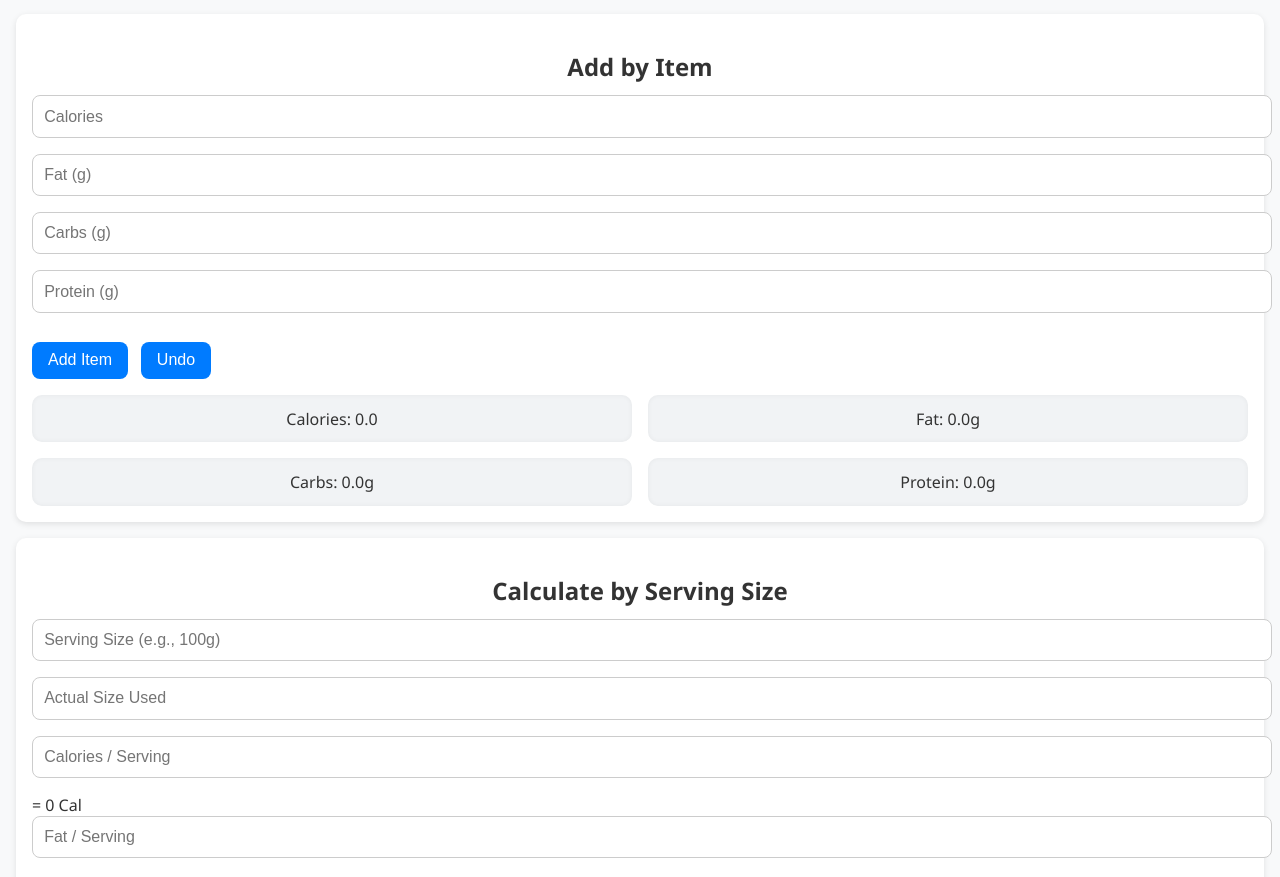
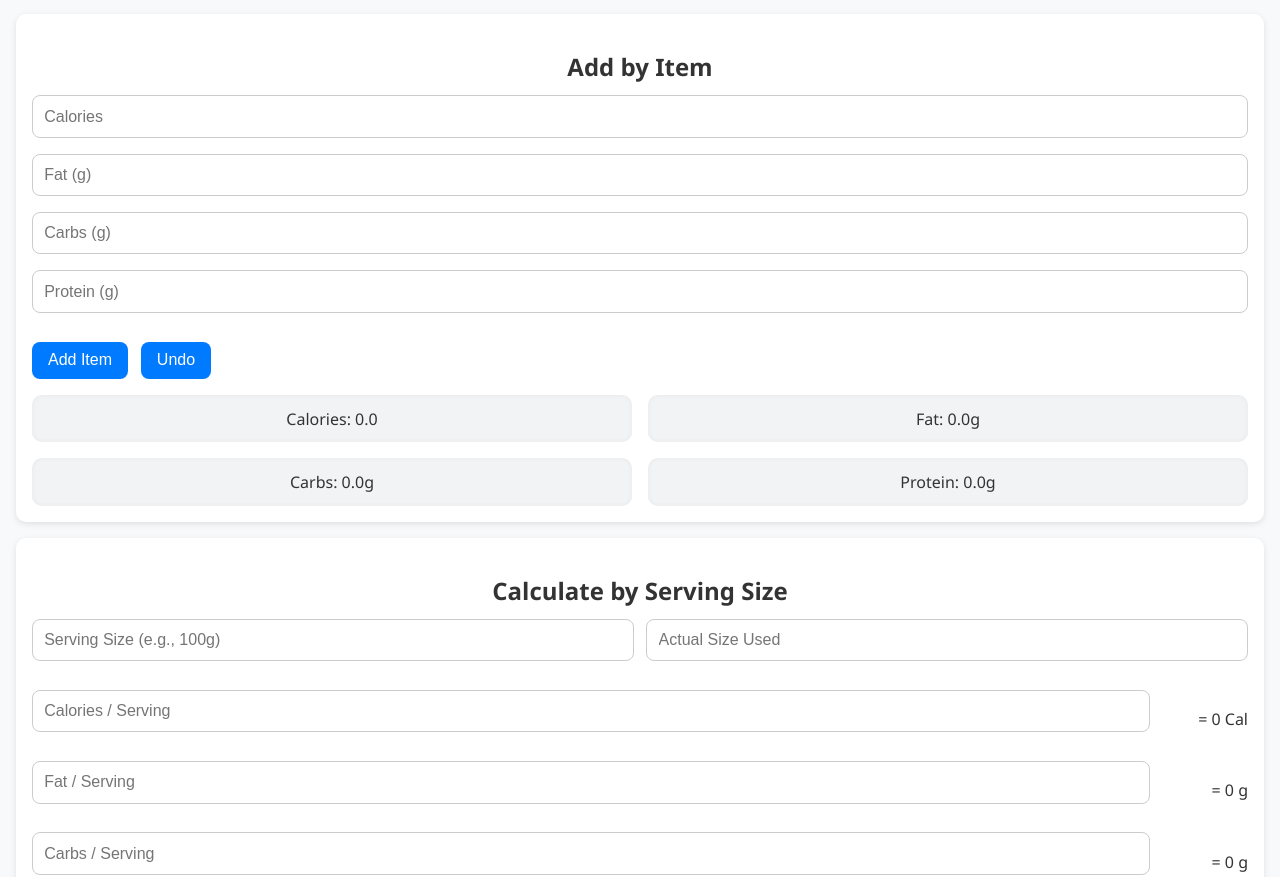
Before and after one commit to Rthunt15/Rthunt15.github.io, a plain HTML site: page Macro Calc/index.html in a window 1280 px wide. Shown: the part 82-959 px from the top of the page. Drawn offline with Linux system fonts and the light colour scheme.

Commit message:
Update index.html

```diff
--- a/Macro Calc/index.html
+++ b/Macro Calc/index.html
@@ -25,6 +25,36 @@
       border-radius: 10px;
       box-shadow: 0 2px 6px rgba(0,0,0,0.1);
     }
+.grid-2col {
+  display: grid;
+  grid-template-columns: 1fr 1fr;
+  gap: 0.8em;
+  align-items: center;
+}
+
+.input-output-pair {
+  display: flex;
+  justify-content: space-between;
+  align-items: center;
+  gap: 0.5em;
+  grid-column: span 2;
+}
+
+input {
+  width: 100%;
+  padding: 0.6em;
+  margin-bottom: 0;
+  border: 1px solid #ccc;
+  border-radius: 8px;
+  font-size: 1em;
+  box-sizing: border-box;
+}
+
+.scaled-output {
+  min-width: 90px;
+  font-weight: 500;
+  text-align: right;
+}
 
     input {
       width: 100%;
```
